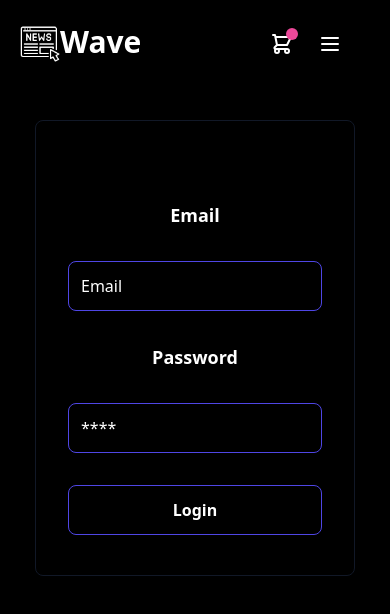
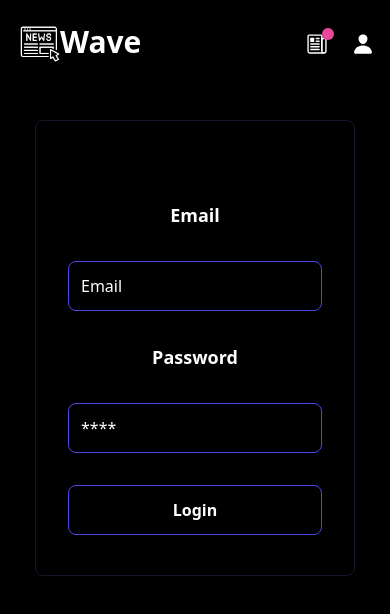
Before and after one commit to whysosaket/News-Wave, a React (Vite) app in the folder frontend/: page /login in a window 390 px wide. Shown: the top 614 px of the page. Built offline with nearby package versions, Linux system fonts and the light colour scheme.

Commit message:
UIChanges

```diff
--- a/frontend/src/components/Hero.tsx
+++ b/frontend/src/components/Hero.tsx
@@ -3,28 +3,28 @@ import {motion} from "framer-motion";
 const Hero = () => {
   return (
     <section>
-      <div className="bg-black text-white py-20">
-        <div className="container mx-auto flex flex-col md:flex-row items-center my-12 md:my-24">
-          <div className="flex flex-col w-full lg:w-1/3 justify-center items-start p-8">
+      <div className="bg-black text-white md:py-20">
+        <div className="container mx-auto flex flex-col md:flex-row items-center md:my-24">
+          <div className="flex flex-col w-full lg:w-1/3 justify-center items-center md:items-start p-8">
             <motion.h1
             initial={{x: -200, opacity: 0}}
             animate={{x: 0, opacity: 1}}
             transition={{delay: 0.1, duration: 0.4}}
-            className="font-space text-4xl md:text-5xl text-yellow-300 tracking-loose">
+            className="font-space text-5xl md:text-5xl text-yellow-300 tracking-loose">
               NewsWave
             </motion.h1>
             <motion.h2
             initial={{x: -200, opacity: 0}}
             animate={{x: 0, opacity: 1}}
             transition={{delay: 0.2, duration: 0.4}}
-            className="font-inter text-3xl md:text-4xl leading-relaxed md:leading-snug mb-2">
+            className="font-inter text-center md:text-start text-2xl md:text-4xl mt-2 md:leading-snug mb-2">
               The Pulse of Truth in a Sea of Stories
             </motion.h2>
             <motion.p
             initial={{x: -200, opacity: 0}}
             animate={{x: 0, opacity: 1}}
             transition={{delay: 0.3, duration: 0.4}}
-            className="text-sm md:text-base text-gray-50 mb-4">
+            className="text-sm text-center md:text-start md:text-base text-gray-50 mb-4">
               Explore the world’s most important events, verified by cutting-edge technology. Stay ahead, stay informed, and be part of the wave.
             </motion.p>
             <motion.a
@@ -37,7 +37,7 @@ const Hero = () => {
               Join the Movement
             </motion.a>
           </div>
-          <div className="p-8 mt-12 mb-6 md:mb-0 md:mt-0 ml-0 md:ml-12 lg:w-2/3  justify-center">
+          <div className="p-4 md:p-8 mb-32 md:mb-0 md:mt-0 ml-0 md:ml-12 lg:w-2/3  justify-center">
             <div className="h-48 flex flex-wrap content-center">
               <div>
                 <motion.img
--- a/frontend/src/components/Navbar.tsx
+++ b/frontend/src/components/Navbar.tsx
@@ -2,6 +2,7 @@ import { CgProfile } from "react-icons/cg";
 import { FaRegHeart } from "react-icons/fa6";
 import { Link } from "react-router-dom";
 import {motion} from "framer-motion";
+import { IoNewspaperOutline, IoPerson } from "react-icons/io5";
 
 const Navbar = () => {
   return (
@@ -16,10 +17,10 @@ const Navbar = () => {
       transition={{delay: 0, duration: 0.5}}
       className="flex justify-between bg-black text-white w-full">
         <div className="px-5 xl:px-12 py-6 flex w-full items-center">
-          <a className="text-3xl font-semibold font-heading flex" href="#">
+          <Link to="/" className="text-3xl font-semibold font-heading flex">
             <img className="h-10 cursor-pointer invert mr-0" src="logo.png" alt="logo" />
             Wave
-          </a>
+          </Link>
           {/* Nav Links */}
           <ul className="hidden md:flex px-4 mx-auto font-semibold font-heading space-x-12">
             <li>
@@ -55,42 +56,16 @@ const Navbar = () => {
           </div>
         </div>
         {/* Responsive navbar */}
-        <a className="xl:hidden flex mr-6 items-center" href="#">
-          <svg
-            xmlns="http://www.w3.org/2000/svg"
-            className="h-6 w-6 hover:text-gray-200"
-            fill="none"
-            viewBox="0 0 24 24"
-            stroke="currentColor"
-          >
-            <path
-              strokeLinecap="round"
-              strokeLinejoin="round"
-              strokeWidth={2}
-              d="M3 3h2l.4 2M7 13h10l4-8H5.4M7 13L5.4 5M7 13l-2.293 2.293c-.63.63-.184 1.707.707 1.707H17m0 0a2 2 0 100 4 2 2 0 000-4zm-8 2a2 2 0 11-4 0 2 2 0 014 0z"
-            />
-          </svg>
+        <Link className="xl:hidden flex mr-6 items-center" to="/news">
+          <IoNewspaperOutline size={22} />
           <span className="flex absolute -mt-5 ml-4">
             <span className="animate-ping absolute inline-flex h-3 w-3 rounded-full bg-pink-400 opacity-75" />
             <span className="relative inline-flex rounded-full h-3 w-3 bg-pink-500"></span>
           </span>
-        </a>
-        <a className="navbar-burger self-center mr-12 xl:hidden" href="#">
-          <svg
-            xmlns="http://www.w3.org/2000/svg"
-            className="h-6 w-6 hover:text-gray-200"
-            fill="none"
-            viewBox="0 0 24 24"
-            stroke="currentColor"
-          >
-            <path
-              strokeLinecap="round"
-              strokeLinejoin="round"
-              strokeWidth={2}
-              d="M4 6h16M4 12h16M4 18h16"
-            />
-          </svg>
-        </a>
+        </Link>
+        <Link to="/login" className="navbar-burger self-center mr-4 xl:hidden">
+          <IoPerson size={22} />
+        </Link>
       </motion.nav>
     </section>
 
--- a/frontend/src/components/home/OurOfferings.tsx
+++ b/frontend/src/components/home/OurOfferings.tsx
@@ -9,8 +9,8 @@ import {
 
 const OurOfferings = () => {
   return (
-    <div className="text-white w-full px-8 mb-3 flex">
-      <div className="w-1/3">
+    <div className="text-white w-full px-8 mb-3 md::flex">
+      <div className="md:w-1/3">
         <Accordion type="single" collapsible>
           <AccordionItem value="item-1">
             <AccordionTrigger>Real-Time News Updates</AccordionTrigger>
```
